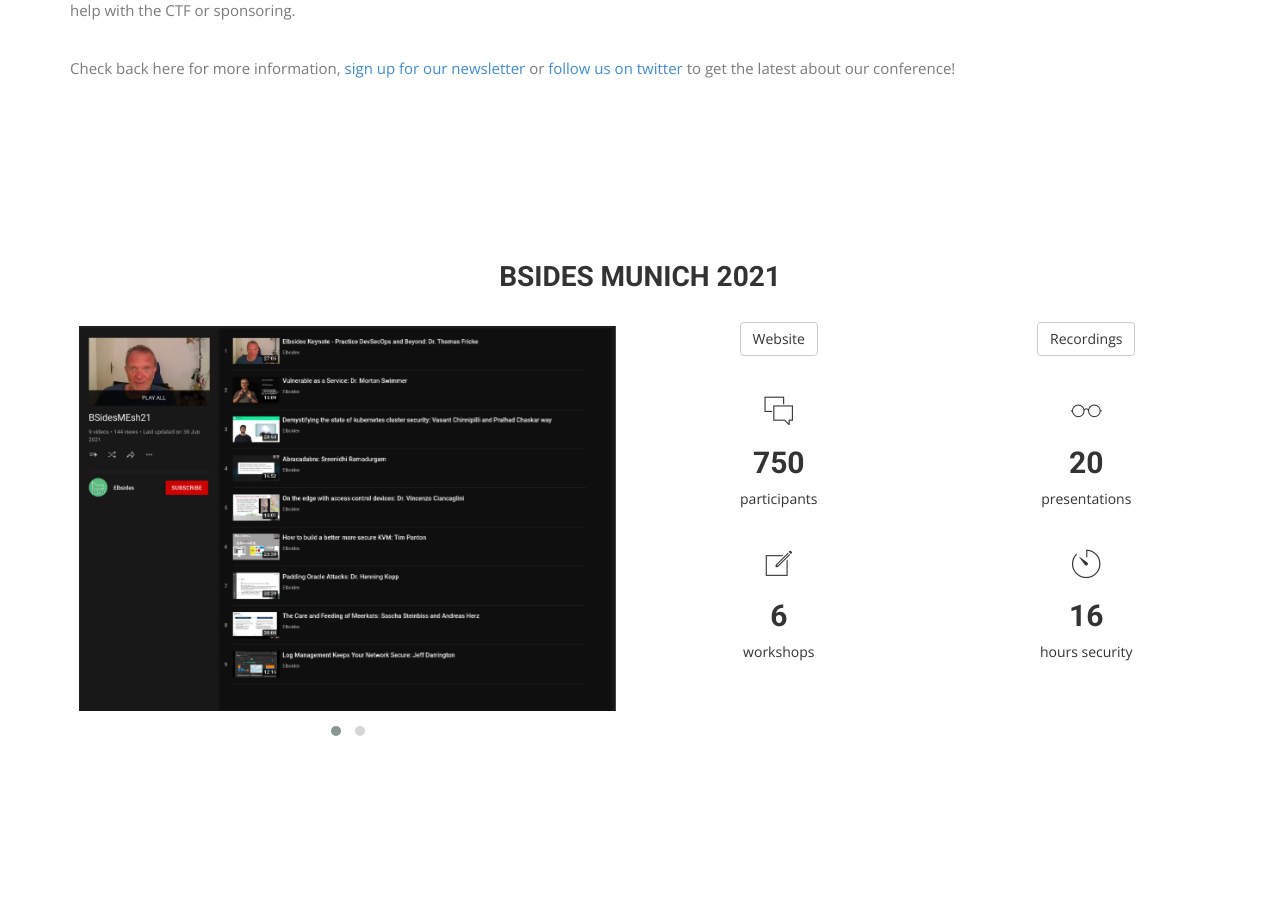
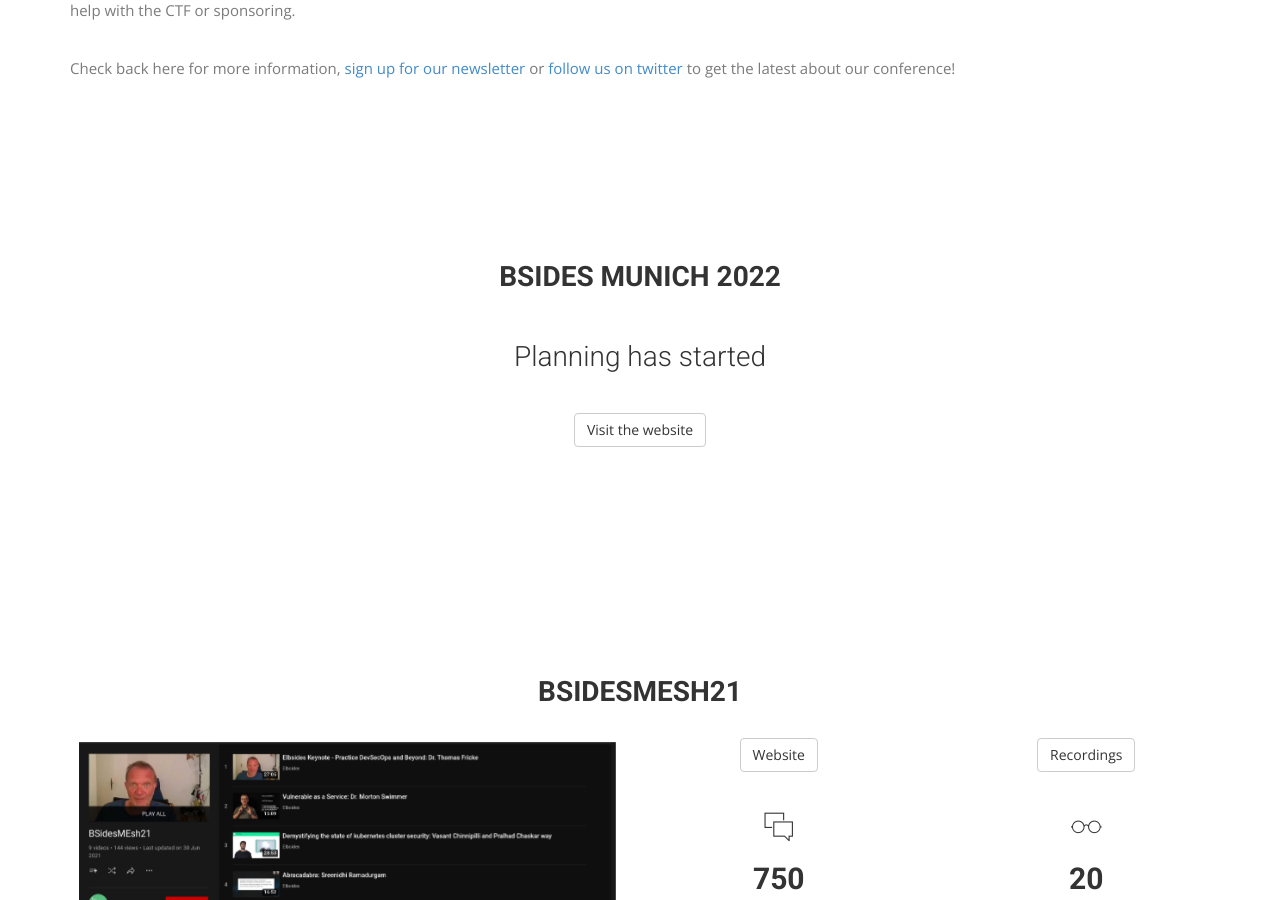
Before and after one commit to BSidesMUC/www, a Jekyll site: the page built from index.md, in a window 1280 px wide and 900 px high, scrolled down 424 px. Built offline with Jekyll 4.4.1, drawn with Linux system fonts in a browser that asks for light colours; some web fonts are replaced.

Commit message:
Add information for 2022

```diff
--- a/_config.yml
+++ b/_config.yml
@@ -77,7 +77,7 @@
       description: "Planning has started"
       website_uri: "https://2022.bsidesmunich.org/"
     a2021:
-      title: "BSides Munich 2021"
+      title: "BSidesMEsh21"
       participants: 750
       presentations: 20
       workshops: 6
--- a/_data/navigation.yml
+++ b/_data/navigation.yml
@@ -1,9 +1,9 @@
 - title: Home
   url: /
 - title: Call for Papers
-  url: https://2021.bsidesmunich.org/callforpapers/
+  url: https://2022.bsidesmunich.org/callforpapers/
 - title: Sponsors
-  url: https://2021.bsidesmunich.org/sponsors/
+  url: https://2022.bsidesmunich.org/sponsors/
 - title: Code of Conduct
   url: /codeofconduct
 - title: Imprint
--- a/_includes/current_conference.html
+++ b/_includes/current_conference.html
@@ -23,11 +23,10 @@
         </div>
         <div class="row counter-box">
           <div class="col-md-6 col-md-offset-3 col-xs-6 col-xs-offset-3">
-            <a class="btn btn-default" href="{{ include.year.website_uri }}">Website</a>
+            <a class="btn btn-default" href="{{ include.year.website_uri }}">Visit the website</a>
           </div>
         </div>
       </div>
-
     </div>
 
   </div>
--- a/index.md
+++ b/index.md
@@ -15,6 +15,8 @@
 
 Check back here for more information, [sign up for our newsletter]({{ site.conference.newsletter }}) or [follow us on twitter]({{ site.conference.twitter }}) to get the latest about our conference!
 
+{% include current_conference.html year=site.conference.archive.a2022 %}
+
 {% include testimonial_row.html year=site.conference.archive.a2021 %}
 
 {% include testimonial_row.html year=site.conference.archive.a2020 %}
@@ -23,4 +25,4 @@
 
 {% include testimonial_row.html year=site.conference.archive.a2018 %}
 
-{% include testimonial_row.html year=site.conference.archive.a2017%}
+{% include testimonial_row.html year=site.conference.archive.a2017 %}
```
